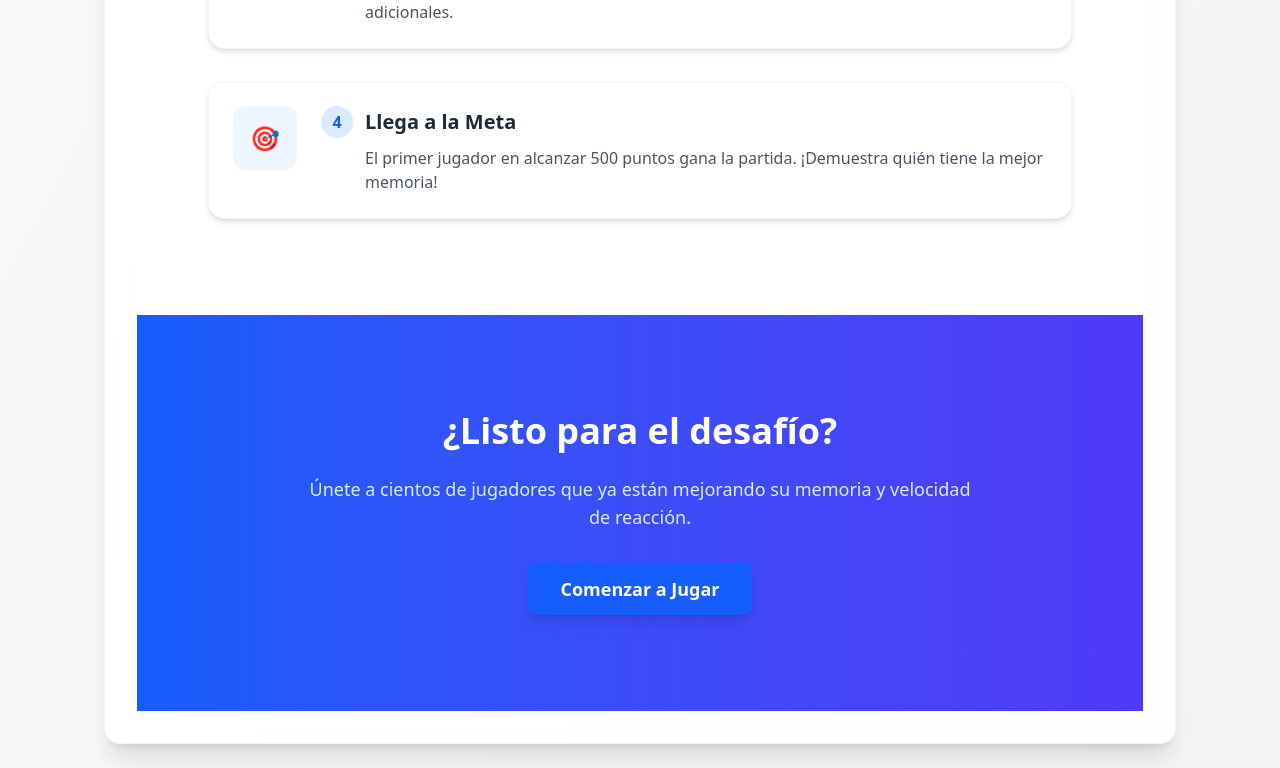
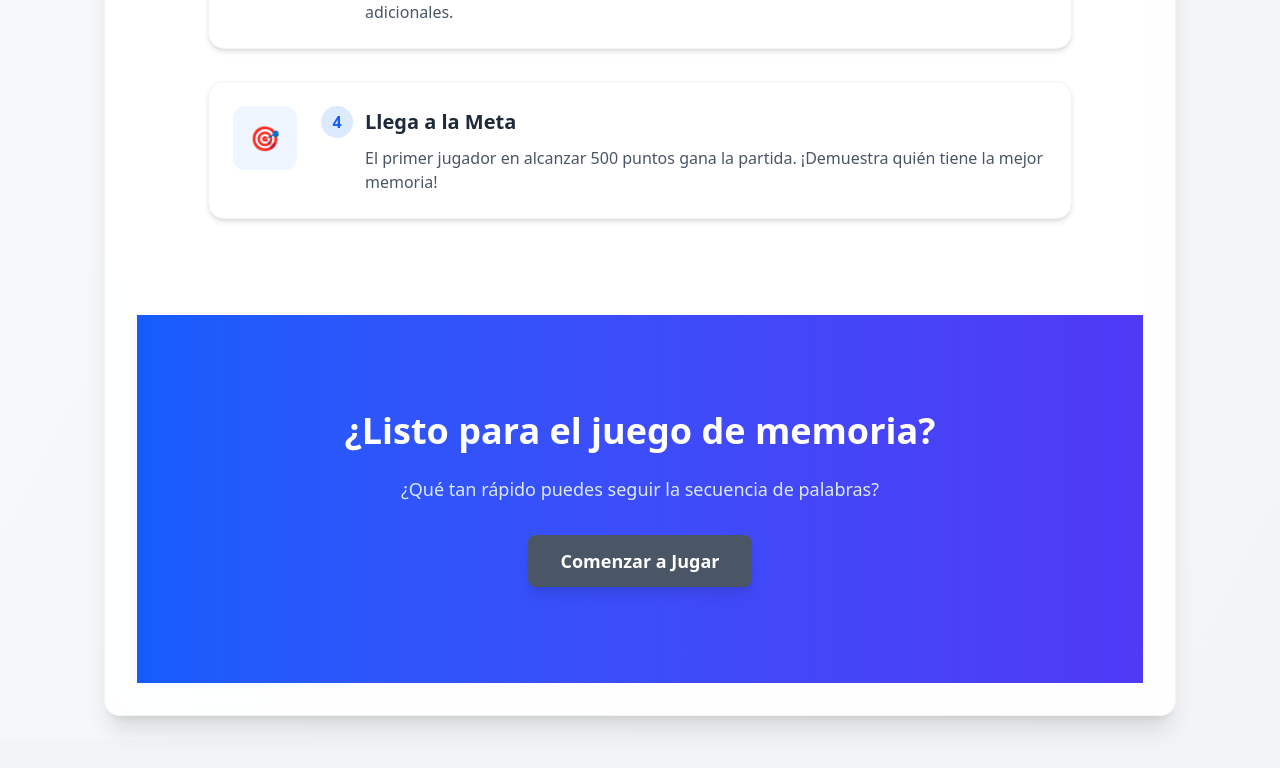
Before and after one commit to Jemi1110/memory_game, a React (Vite) app: page / in a window 1280 px wide. Shown: the part 1644-2412 px from the top of the page. After the commit the page ends 2384 px from the top, so only its background shows below. Built offline with nearby package versions, Linux system fonts and the light colour scheme; no server answers.

Commit message:
Update HomePage.tsx

```diff
--- a/src/pages/HomePage.tsx
+++ b/src/pages/HomePage.tsx
@@ -235,13 +235,13 @@ export default function HomePage() {
             viewport={{ once: true }}
             transition={{ duration: 0.5 }}
           >
-            <h2 className="text-3xl md:text-4xl font-bold text-white mb-6">¿Listo para el desafío?</h2>
+            <h2 className="text-3xl md:text-4xl font-bold text-white mb-6">¿Listo para el juego de memoria?</h2>
             <p className="text-blue-100 text-lg mb-8 max-w-2xl mx-auto">
-              Únete a cientos de jugadores que ya están mejorando su memoria y velocidad de reacción.
+              ¿Qué tan rápido puedes seguir la secuencia de palabras?
             </p>
             <Button
               onClick={() => navigate('/game')}
-              variant="primary"
+              variant="secondary"
               className="px-8 py-3 text-lg font-semibold shadow-lg transform transition-all hover:scale-105"
             >
               Comenzar a Jugar
```
